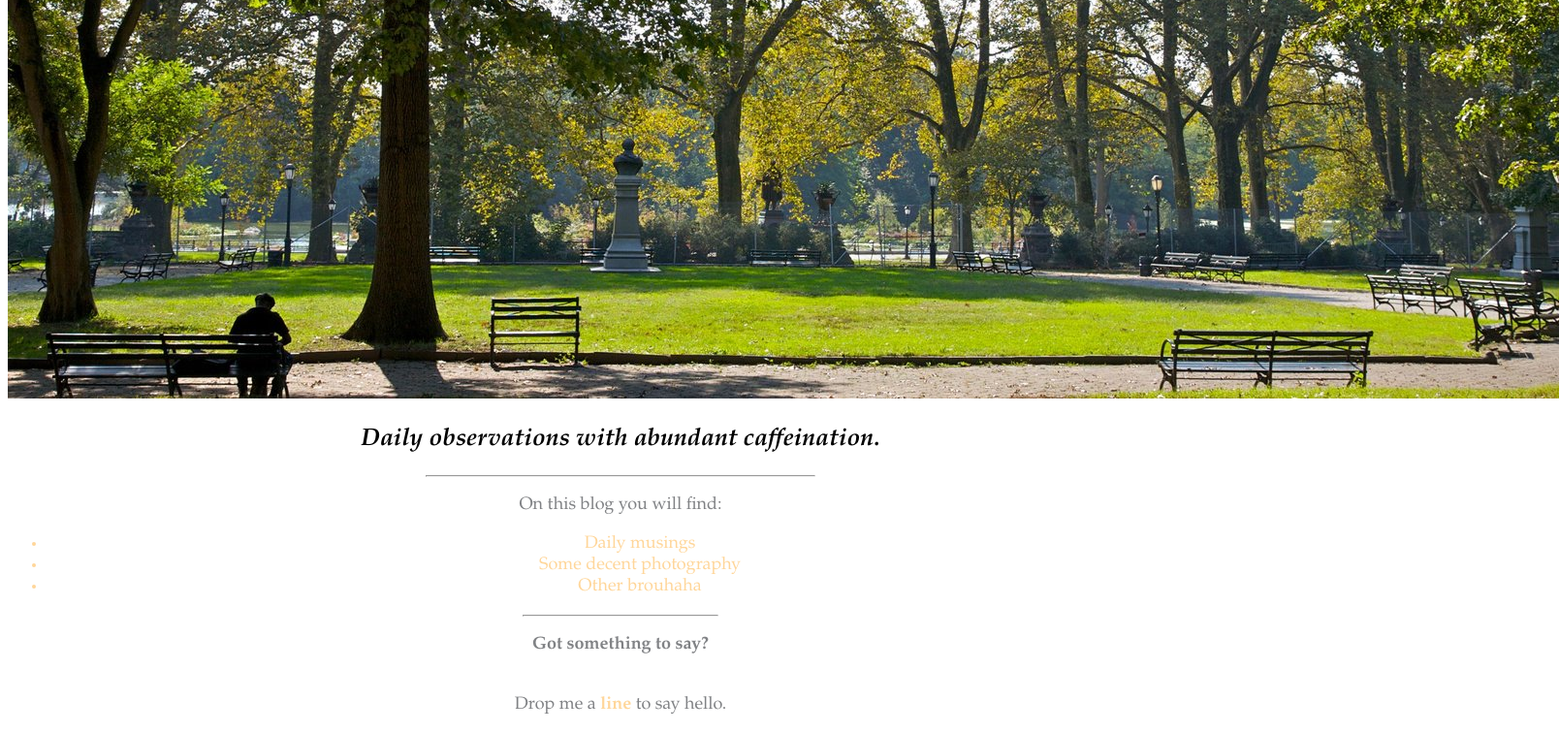
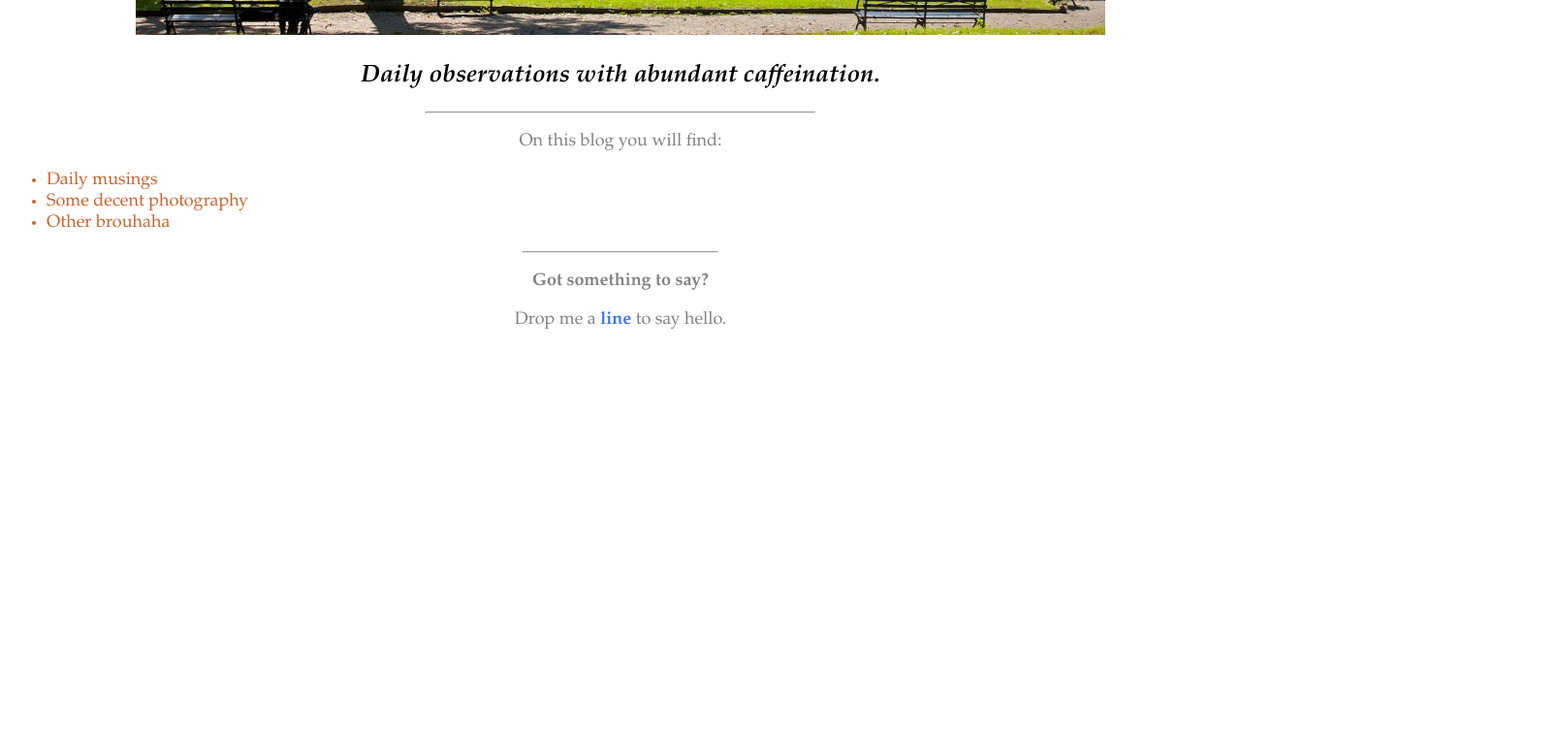
Before and after one commit to icedcoffeememoirs/icedcoffeememoirs.github.io, a plain HTML site: page unit_3/index.html in a window 1280 px wide. Shown: the part 716-1472 px from the top of the page at 97% size, 1608 px wide, since content can reach past the window. After the commit the page ends 1075 px from the top, so only its background shows below. Drawn offline with Linux system fonts and the light colour scheme.

Commit message:
unit 3 v.8

```diff
--- a/unit_3/css/style.css
+++ b/unit_3/css/style.css
@@ -23,7 +23,8 @@ h2{
 	font-size: 25px;
 }
 li{
-	color: #FFD69A;
+	color: #C9642E;
+	text-align: justify;
 }
 #firsthr {
 	width: 400px;
@@ -32,12 +33,12 @@ li{
 	width:200px;
 }
 a {
-	color: #FFD69A;
+	color: #3B74FF;
 	text-decoration: none;
 	font-weight: bold;
 }
 img{
-	width: cover;
+	width: 1000px;
 }
 #calltoaction{
 	font-weight: bold;
--- a/unit_3/index.html
+++ b/unit_3/index.html
@@ -9,14 +9,13 @@
 <img src="images/prospectpark2.jpg" alt="Prospect Park" title="An idyllic image of Prospect Park"><br>
 <h2>Daily observations with abundant caffeination.</h2>
 <hr id="firsthr">
-<p>On this blog you will find:
+<p>On this blog you will find:</p>
 <ul>
 	<li>Daily musings</li>
 	<li>Some decent photography</li>
 	<li>Other brouhaha</li>
 </ul>
-</p>
 <hr id="secondhr">
-<p id="calltoaction">Got something to say?</p></br>Drop me a <a href="mailto:soriano.olivia@gmail.com?subject=How do you like your iced coffee?">line</a> to say hello.</p>
+<p id="calltoaction">Got something to say?</p>Drop me a <a href="mailto:soriano.olivia@gmail.com?subject=How do you like your iced coffee?">line</a> to say hello.</p>
 </body>
 </html>
```
